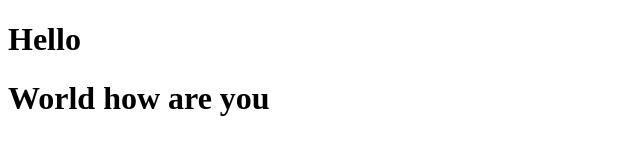
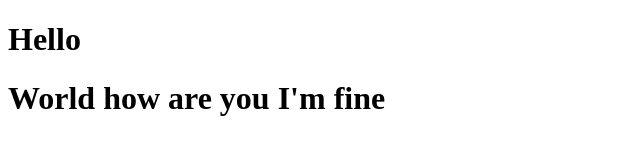
Before and after one commit to MuhammedNihalCY/datewithgit-Sample, a plain HTML site: page index.html in a window 1280 px wide. Shown: the whole page, without its empty margins (0-640 px from the left). Drawn offline with Linux system fonts and the light colour scheme.

Commit message:
edited fine on index

```diff
--- a/index.html
+++ b/index.html
@@ -10,6 +10,7 @@
     <h1>Hello</h1>
     <h1> World
         how are you
+        I'm fine
     </h1>
 </body>
 </html>
```
